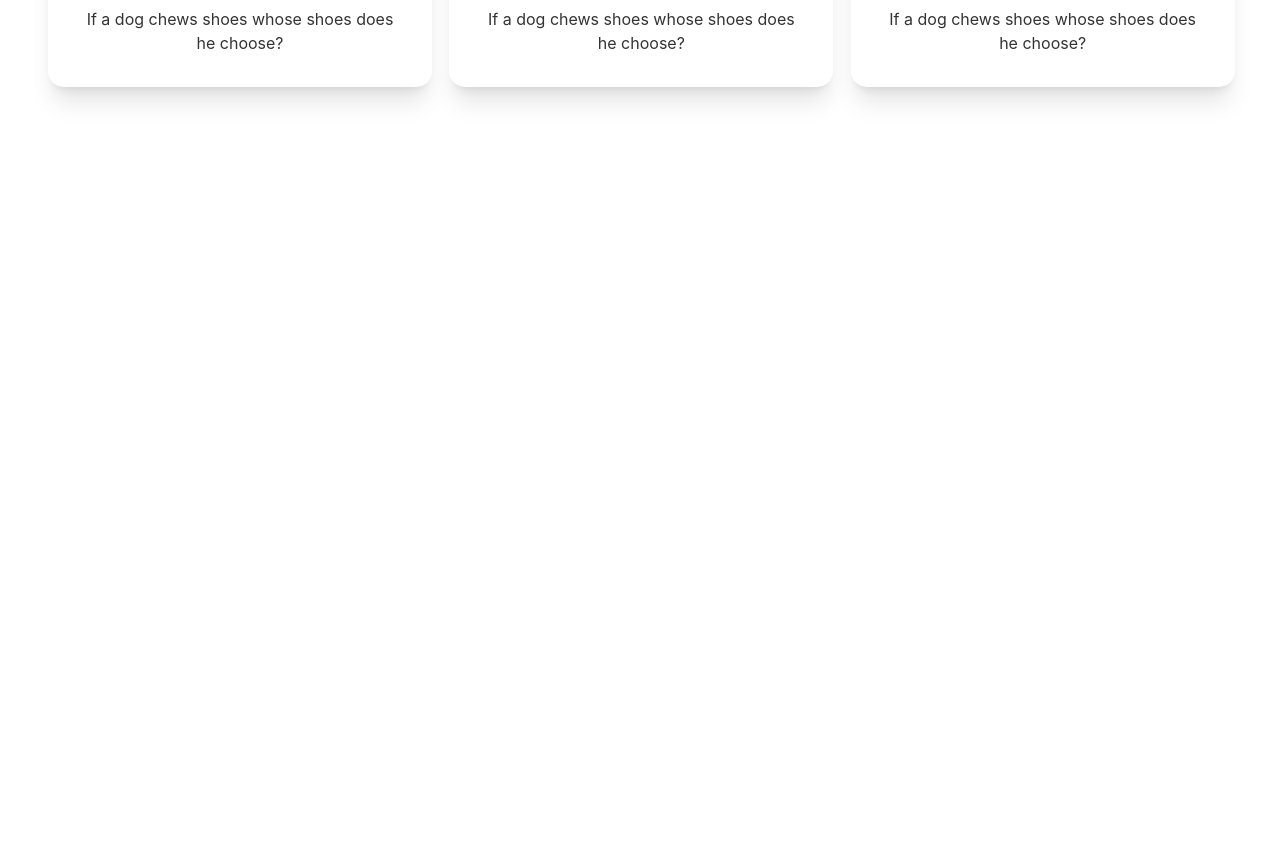
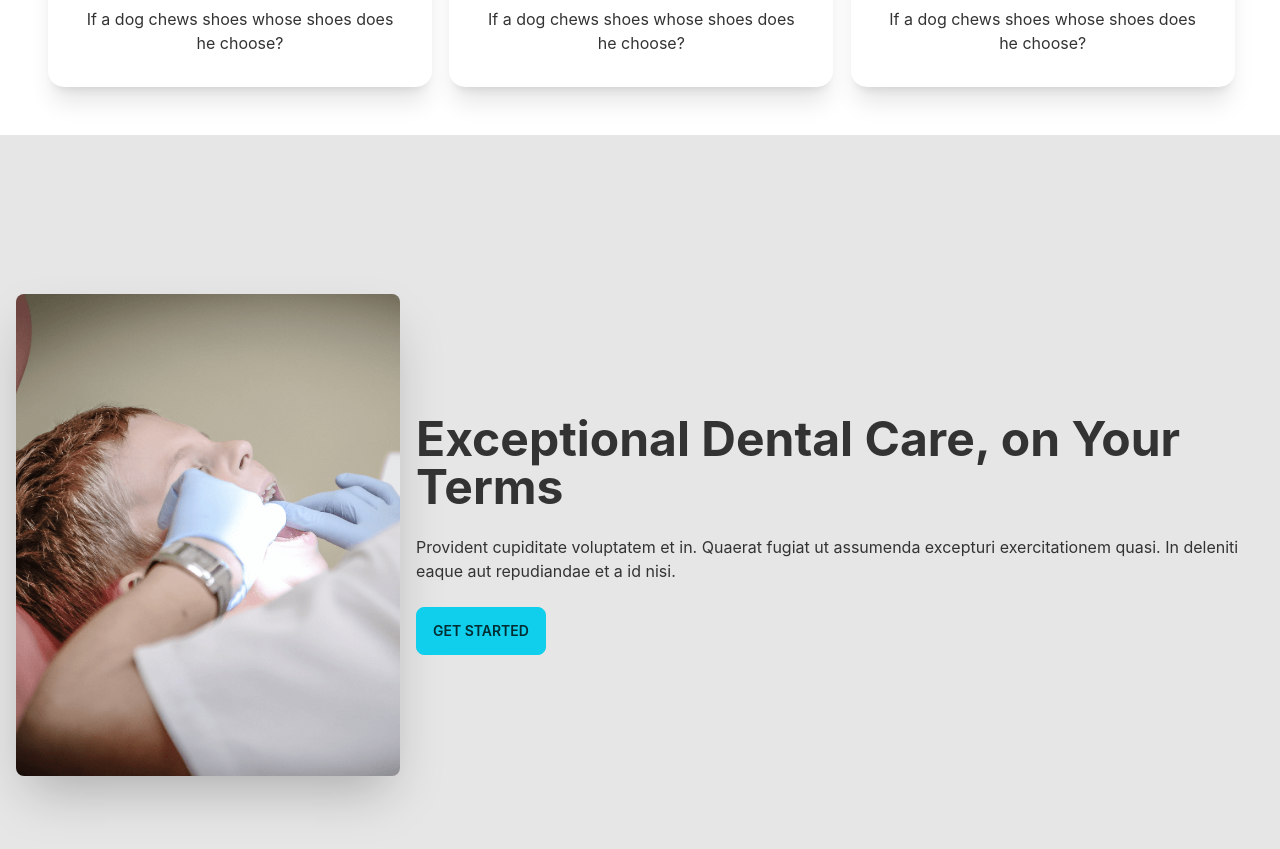
Before and after one commit to AbdMamun1999/doctors-portal-client, a React (Create React App) app: page / in a window 1280 px wide. Shown: the part 1440-2289 px from the top of the page. Before the commit the page ends 1575 px from the top, so only its background shows below. Built offline with nearby package versions, Linux system fonts and the light colour scheme.

Commit message:
added treatment component

```diff
--- a/src/Pages/Home/Home.js
+++ b/src/Pages/Home/Home.js
@@ -2,6 +2,7 @@
 import Info from './Info';
 import Service from './Service';
 import Banner from './Banner';
+import Treatment from './Treatment';
 
 const Home = () => {
     return (
@@ -9,6 +10,7 @@
            <Banner></Banner>
            <Info>s</Info>
            <Service></Service>
+           <Treatment></Treatment>
         </div>
     );
 };
--- /dev/null
+++ b/src/Pages/Home/Treatment.js
@@ -0,0 +1,19 @@
+import React from 'react';
+import treatment from '../../assets/images/treatment.png'
+
+const Treatment = () => {
+    return (
+        <div class="hero min-h-screen bg-base-200">
+            <div class="hero-content flex-col lg:flex-row">
+                <img src={treatment} class="max-w-sm rounded-lg shadow-2xl" alt='Hero' />
+                <div>
+                    <h1 class="text-5xl font-bold">Exceptional Dental Care, on Your Terms</h1>
+                    <p class="py-6">Provident cupiditate voluptatem et in. Quaerat fugiat ut assumenda excepturi exercitationem quasi. In deleniti eaque aut repudiandae et a id nisi.</p>
+                    <button class="btn btn-primary">Get Started</button>
+                </div>
+            </div>
+        </div>
+    );
+};
+
+export default Treatment;
```
Also changed, not shown: src/Pages/Home/Appoinment.js (added).
